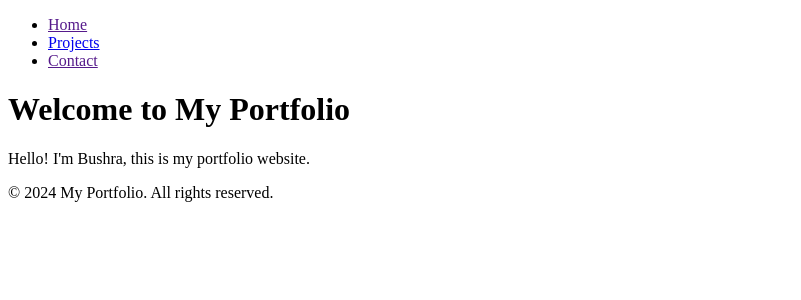
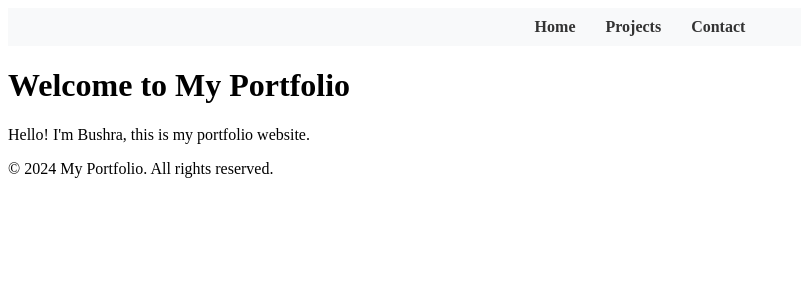
Before and after one commit to Boshre/Project, a Django app: page / in a window 1280 px wide. Shown: the top 300 px of the page, without its empty margins (0-801 px from the left). Run offline with Django 5.2, Linux system fonts and the light colour scheme.

Commit message:
add stylesheet block to header file

```diff
--- a/portfolio_website/portfolio_app/templates/includes/header.html
+++ b/portfolio_website/portfolio_app/templates/includes/header.html
@@ -1,3 +1,30 @@
+{% block stylesheets %}
+<style>
+    header {
+        background-color: #f8f9fa;
+        padding: 10px 0;
+    }
+    nav ul {
+        list-style: none;
+        padding: 0;
+        margin: 0;
+        display: flex;
+        justify-content: center;
+    }
+    nav li {
+        margin: 0 15px;
+    }
+    nav a {
+        text-decoration: none;
+        color: #333;
+        font-weight: bold;
+    }
+    nav a:hover {
+        color: #007bff;
+    }
+</style>
+{% endblock %}
+
 <header>
     <nav>
         <!-- Navigation Bar -->
--- a/portfolio_website/portfolio_app/templates/layouts/base.html
+++ b/portfolio_website/portfolio_app/templates/layouts/base.html
@@ -4,6 +4,8 @@
     <meta charset="UTF-8">
     <meta name="viewport" content="width=device-width, initial-scale=1.0">
     <title>{% block title %}My Portfolio{% endblock %}</title>
+    {% block stylesheets %}
+    {% endblock %}
 </head>
 <body>
 
```
